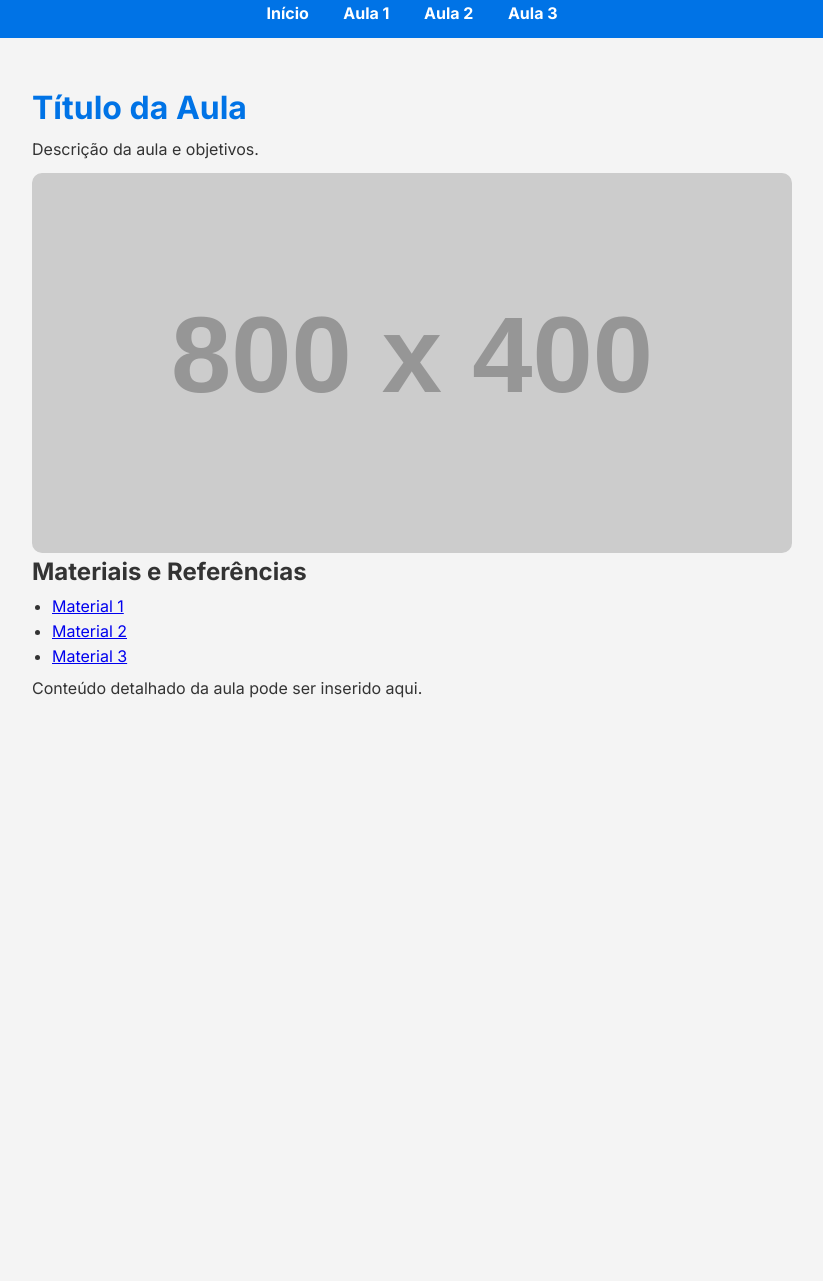
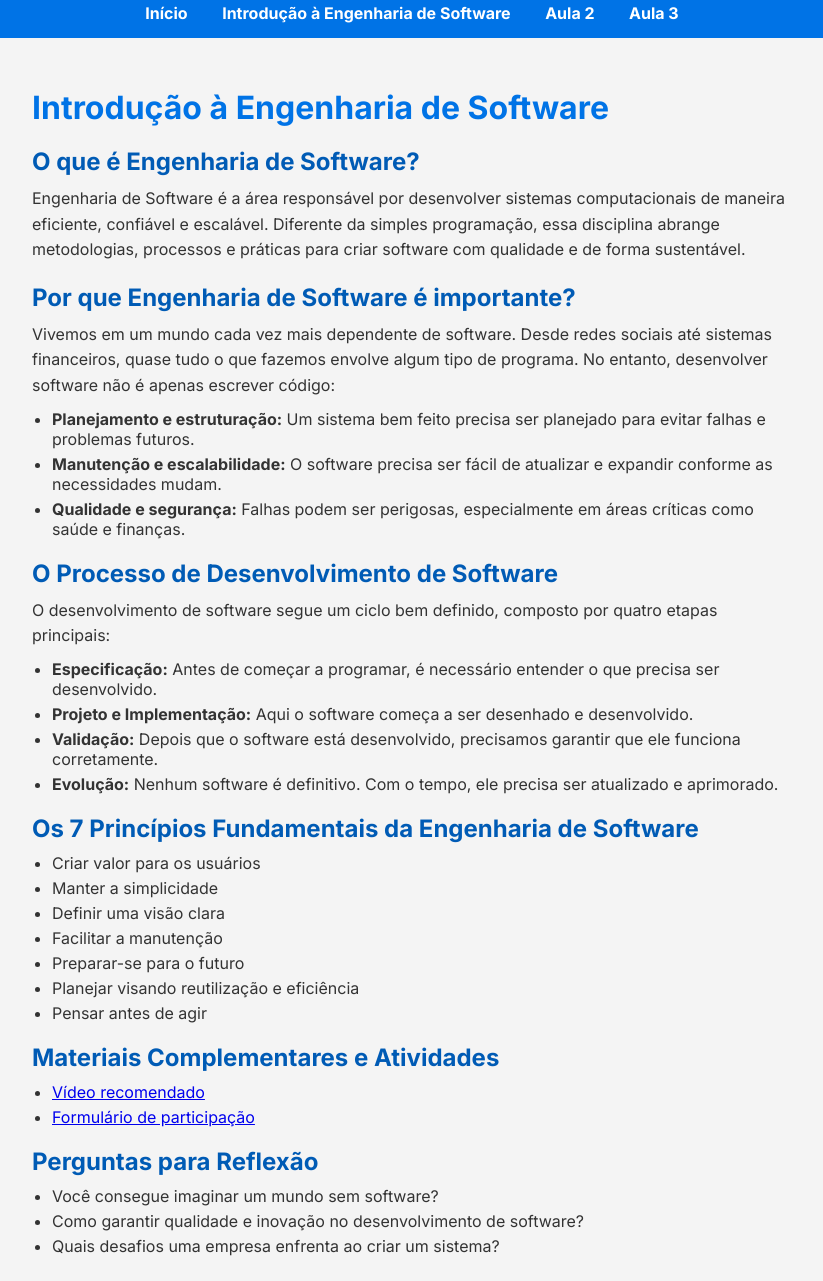
Before and after one commit to andresabcb/projetoagil, a plain HTML site: page aula1.html in a window 1280 px wide. Shown: the part 12-1293 px from the top of the page, without its empty margins (228-1051 px from the left). Before the commit the page ends 800 px from the top, so only its background shows below. Drawn offline with Linux system fonts and the light colour scheme; placeholder pictures from the web are drawn by us.

Commit message:
mudanca na aula 1

```diff
--- a/aula1.html
+++ b/aula1.html
@@ -3,7 +3,7 @@
 <head>
     <meta charset="UTF-8">
     <meta name="viewport" content="width=device-width, initial-scale=1.0">
-    <title>Aula - Título da Aula</title>
+    <title>Introdução à Engenharia de Software</title>
     <link href="https://fonts.googleapis.com/css2?family=Inter:wght@300;400;700&display=swap" rel="stylesheet">
     <style>
         * { margin: 0; padding: 0; box-sizing: border-box; font-family: 'Inter', sans-serif; }
@@ -12,7 +12,7 @@
         .navbar a { color: white; text-decoration: none; margin: 0 15px; font-weight: bold; }
         .container { margin-top: 80px; padding: 20px; text-align: left; max-width: 800px; margin-left: auto; margin-right: auto; }
         h1 { color: #0073e6; }
-        .content img { width: 100%; border-radius: 10px; margin-top: 10px; }
+        .content h2 { margin-top: 20px; color: #005bb5; }
         .content p { margin-top: 10px; line-height: 1.6; }
         .content ul { margin-top: 10px; padding-left: 20px; }
         .content ul li { margin-bottom: 5px; }
@@ -21,22 +21,56 @@
 <body>
     <div class="navbar">
         <a href="index.html">Início</a>
-        <a href="aula1.html">Aula 1</a>
+        <a href="aula1.html">Introdução à Engenharia de Software</a>
         <a href="aula2.html">Aula 2</a>
         <a href="aula3.html">Aula 3</a>
     </div>
     <div class="container">
-        <h1>Título da Aula</h1>
+        <h1>Introdução à Engenharia de Software</h1>
         <div class="content">
-            <p>Descrição da aula e objetivos.</p>
-            <img src="https://via.placeholder.com/800x400" alt="Imagem ilustrativa da aula">
-            <h2>Materiais e Referências</h2>
+            <h2>O que é Engenharia de Software?</h2>
+            <p>Engenharia de Software é a área responsável por desenvolver sistemas computacionais de maneira eficiente, confiável e escalável. Diferente da simples programação, essa disciplina abrange metodologias, processos e práticas para criar software com qualidade e de forma sustentável.</p>
+
+            <h2>Por que Engenharia de Software é importante?</h2>
+            <p>Vivemos em um mundo cada vez mais dependente de software. Desde redes sociais até sistemas financeiros, quase tudo o que fazemos envolve algum tipo de programa. No entanto, desenvolver software não é apenas escrever código:</p>
             <ul>
-                <li><a href="#" target="_blank">Material 1</a></li>
-                <li><a href="#" target="_blank">Material 2</a></li>
-                <li><a href="#" target="_blank">Material 3</a></li>
+                <li><strong>Planejamento e estruturação:</strong> Um sistema bem feito precisa ser planejado para evitar falhas e problemas futuros.</li>
+                <li><strong>Manutenção e escalabilidade:</strong> O software precisa ser fácil de atualizar e expandir conforme as necessidades mudam.</li>
+                <li><strong>Qualidade e segurança:</strong> Falhas podem ser perigosas, especialmente em áreas críticas como saúde e finanças.</li>
             </ul>
-            <p>Conteúdo detalhado da aula pode ser inserido aqui.</p>
+
+            <h2>O Processo de Desenvolvimento de Software</h2>
+            <p>O desenvolvimento de software segue um ciclo bem definido, composto por quatro etapas principais:</p>
+            <ul>
+                <li><strong>Especificação:</strong> Antes de começar a programar, é necessário entender o que precisa ser desenvolvido.</li>
+                <li><strong>Projeto e Implementação:</strong> Aqui o software começa a ser desenhado e desenvolvido.</li>
+                <li><strong>Validação:</strong> Depois que o software está desenvolvido, precisamos garantir que ele funciona corretamente.</li>
+                <li><strong>Evolução:</strong> Nenhum software é definitivo. Com o tempo, ele precisa ser atualizado e aprimorado.</li>
+            </ul>
+
+            <h2>Os 7 Princípios Fundamentais da Engenharia de Software</h2>
+            <ul>
+                <li>Criar valor para os usuários</li>
+                <li>Manter a simplicidade</li>
+                <li>Definir uma visão clara</li>
+                <li>Facilitar a manutenção</li>
+                <li>Preparar-se para o futuro</li>
+                <li>Planejar visando reutilização e eficiência</li>
+                <li>Pensar antes de agir</li>
+            </ul>
+
+            <h2>Materiais Complementares e Atividades</h2>
+            <ul>
+                <li><a href="http://www.youtube.com/watch?v=nho3r9SjL7Y" target="_blank">Vídeo recomendado</a></li>
+                <li><a href="https://forms.gle/4fPRPgt4iTBbrnHRA" target="_blank">Formulário de participação</a></li>
+            </ul>
+
+            <h2>Perguntas para Reflexão</h2>
+            <ul>
+                <li>Você consegue imaginar um mundo sem software?</li>
+                <li>Como garantir qualidade e inovação no desenvolvimento de software?</li>
+                <li>Quais desafios uma empresa enfrenta ao criar um sistema?</li>
+            </ul>
         </div>
     </div>
 </body>
```
Also changed, not shown: index.html (+3 -3 lines).
